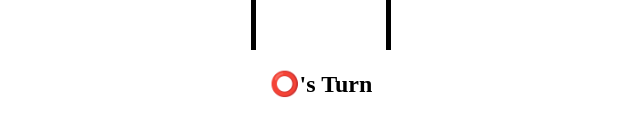
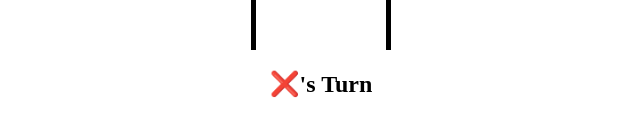
Before and after one commit to adamskoog/tic-tac-toe, a Next.js app: page / in a window 1280 px wide. Shown: the part 564-700 px from the top of the page, without its empty margins (327-967 px from the left). Built offline with nearby package versions, Linux system fonts and the light colour scheme.

Commit message:
Fix bug in turn display.

```diff
--- a/components/info.tsx
+++ b/components/info.tsx
@@ -30,7 +30,7 @@ type Props = {
 }
 
 const getTurnSymbol = (turn: string): string => {
-    if (turn === TURN.X) return SYMBOLS.O;
+    if (turn === TURN.X) return SYMBOLS.X;
     return SYMBOLS.O;
 };
 
```
